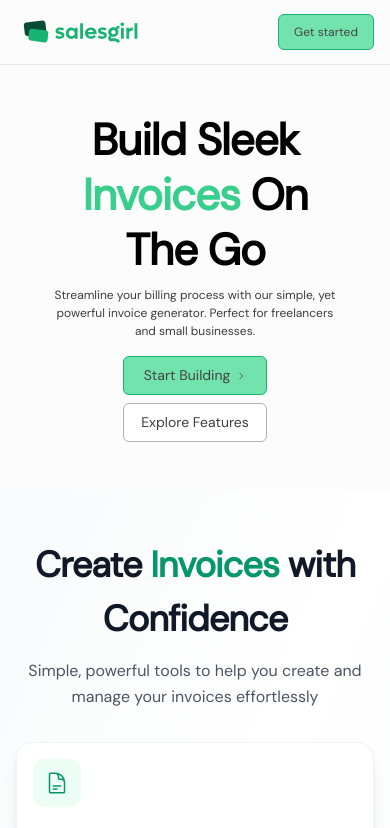
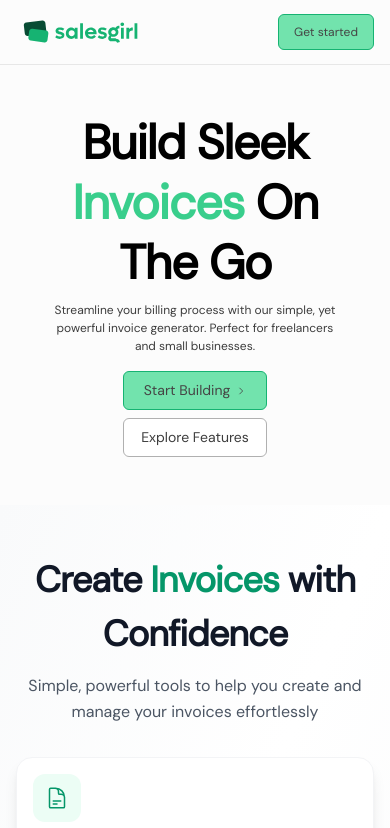
Before and after one commit to nanayawdev/salesgirl, a React (Vite) app: page / in a window 390 px wide. Shown: the top 828 px of the page. Built offline with nearby package versions, Linux system fonts and the light colour scheme.

Commit message:
Update Tailwind configuration to increase 3xl font size from 44px to 48px for improved text hierarchy and responsiveness

```diff
--- a/tailwind.config.js
+++ b/tailwind.config.js
@@ -52,7 +52,7 @@ export default {
         'lg': '18px',
         'xl': '24px',
         '2xl': '36px',
-        '3xl': '44px',
+        '3xl': '48px',
         '4xl': '72px',
       }
     },
```
